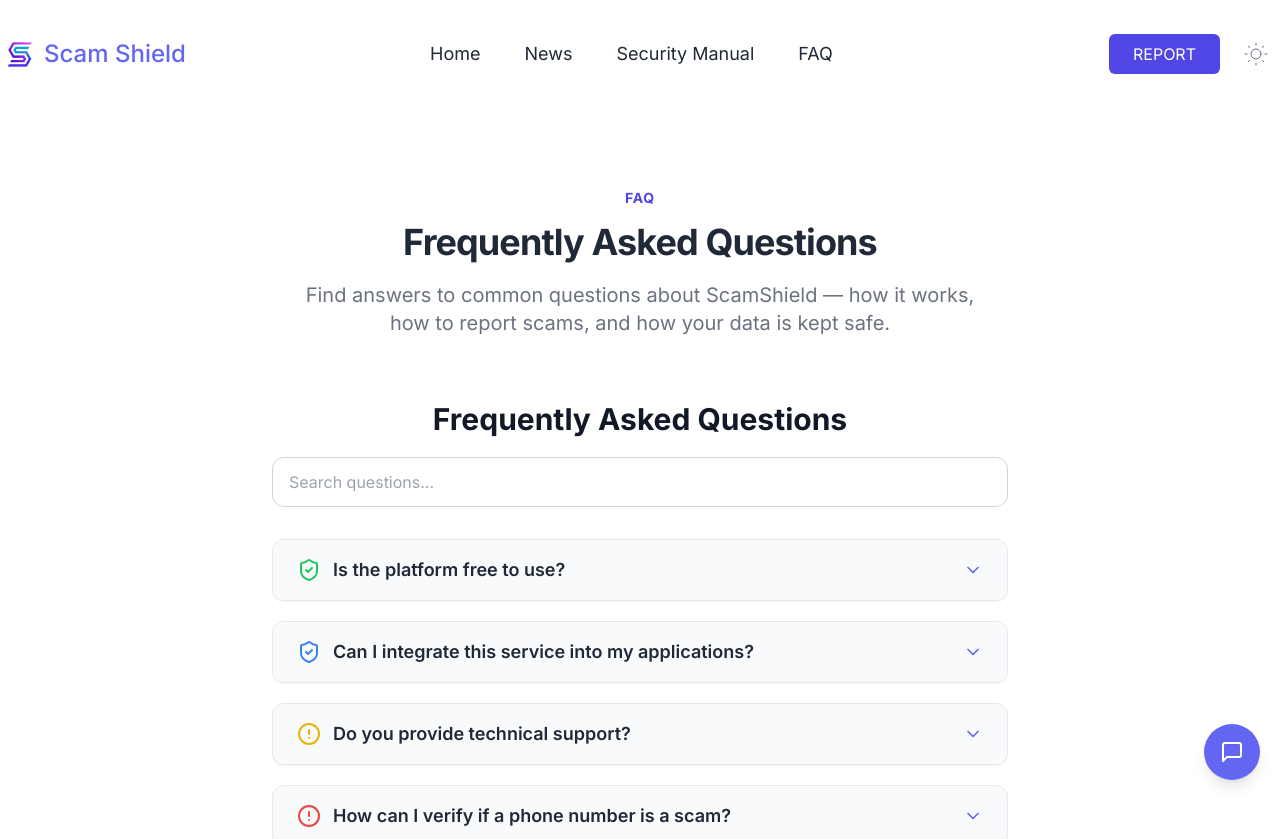
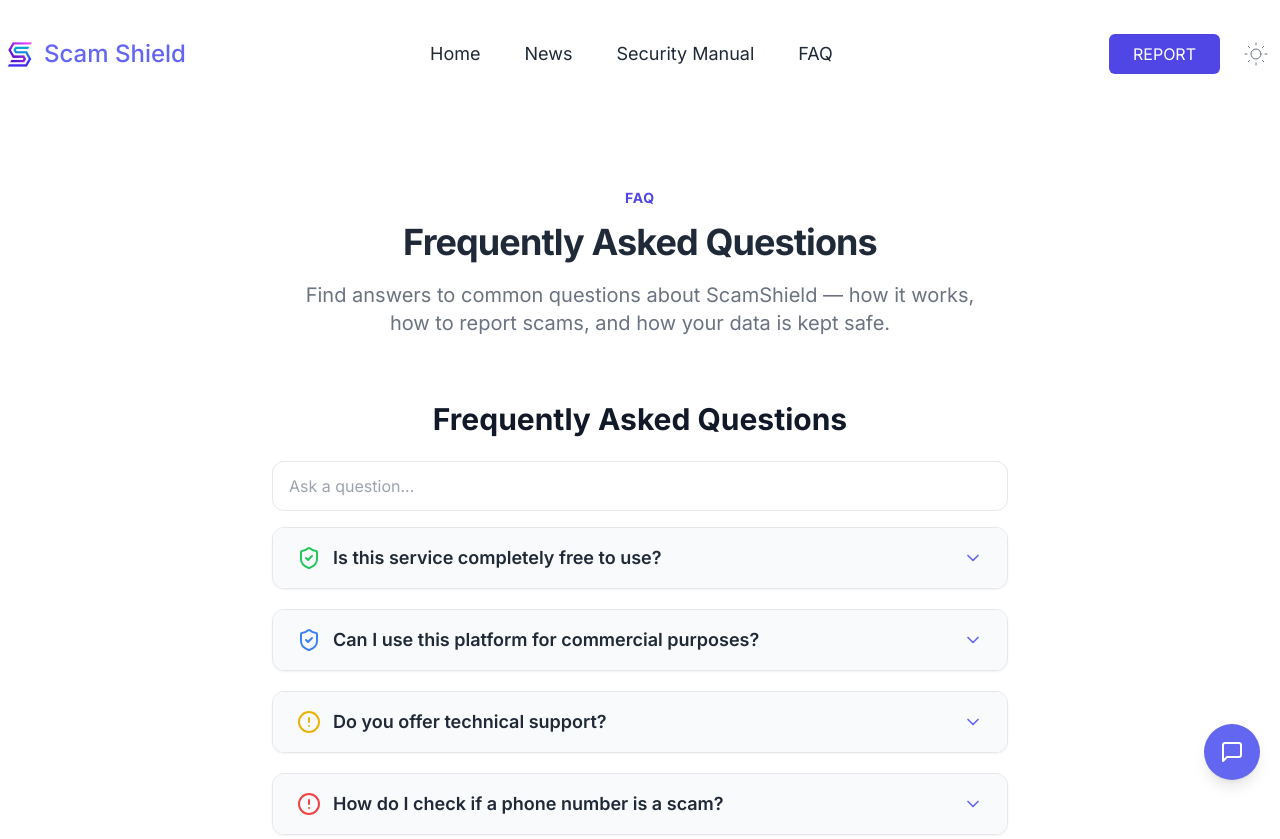
Before and after one commit to MaFiMoi/Computing_Research_Project_Group5, a Next.js app: page /faq in a window 1280 px wide. Shown: the top 839 px of the page. Built offline with nearby package versions, Linux system fonts and the light colour scheme.

Commit message:
Update search section

```diff
--- a/src/components/FaqItem.tsx
+++ b/src/components/FaqItem.tsx
@@ -1,38 +1,46 @@
 "use client";
 
-import React, { useState } from "react";
+import React, { useEffect, useState } from "react";
 import { Container } from "./Container";
 import { motion, AnimatePresence } from "framer-motion";
-import { ChevronDown, ShieldCheck, AlertCircle } from "lucide-react";
+import {
+  ChevronDown,
+  ShieldCheck,
+  AlertCircle,
+  XCircle,
+  Sparkles,
+} from "lucide-react";
 
-// ========================================
-// 🚀 Highlight helper
-// ========================================
-function highlight(text: string, keyword: string) {
-  if (!keyword) return text;
+// =======================================================
+// Highlight Function
+// =======================================================
+const highlightText = (text: string, keyword: string) => {
+  if (!keyword.trim()) return text;
+  const regex = new RegExp(`(${keyword})`, "gi");
+  return text.replace(regex, `<mark class="bg-yellow-300 text-black">$1</mark>`);
+};
 
-  const regex = new RegExp(`(${keyword})`, "gi");
-  return text.split(regex).map((part, index) =>
-    regex.test(part) ? (
-      <span key={index} className="bg-yellow-300 dark:bg-yellow-600 px-1 rounded">
-        {part}
-      </span>
-    ) : (
-      part
-    )
-  );
+// =======================================================
+// AI Similarity Function (no API required)
+// =======================================================
+const getSimilarityScore = (query: string, target: string): number => {
+  const q = query.toLowerCase();
+  const t = target.toLowerCase();
+
+  if (!q) return 0;
+  if (t.includes(q)) return q.length * 5; // ưu tiên match trực tiếp
+
+  // AI-like fuzzy matching
+  let score = 0;
+  for (let char of q) {
+    if (t.includes(char)) score += 1;
   }
 
-interface FAQItemProps {
-  index: number;
-  activeIndex: number | null;
-  onToggle: (idx: number) => void;
+  // Ưu tiên từ nằm ở đầu câu
+  if (t.startsWith(q)) score += 4;
 
-  question: string;
-  answer: string;
-  icon?: React.ReactNode;
-  search: string;
-}
+  return score;
+};
 
 // =======================================================
 // FAQ ITEM
@@ -44,21 +52,25 @@
   question,
   answer,
   icon,
-  search,
-}: FAQItemProps) {
+  keyword,
+}: any) {
   const open = activeIndex === index;
 
   return (
     <div className="mb-5 border rounded-xl shadow-sm bg-white dark:bg-gray-800 dark:border-gray-700 overflow-hidden">
-
-      {/* BUTTON */}
+      {/* Question */}
       <button
         onClick={() => onToggle(index)}
         className="w-full flex items-center justify-between px-6 py-4 text-left text-lg text-gray-800 dark:text-gray-200 bg-gray-50 dark:bg-gray-700 hover:bg-gray-100 dark:hover:bg-gray-600 transition-all duration-300"
       >
         <div className="flex items-center gap-3">
           {icon}
-          <span className="font-semibold">{highlight(question, search)}</span>
+          <span
+            className="font-semibold"
+            dangerouslySetInnerHTML={{
+              __html: highlightText(question, keyword),
+            }}
+          />
         </div>
 
         <motion.div
@@ -69,7 +81,7 @@
         </motion.div>
       </button>
 
-      {/* ANSWER PANEL */}
+      {/* Answer */}
       <AnimatePresence>
         {open && (
           <motion.div
@@ -79,7 +91,11 @@
             transition={{ duration: 0.35 }}
             className="px-6 py-4 text-gray-600 dark:text-gray-300 border-t dark:border-gray-600"
           >
-            {highlight(answer, search)}
+            <div
+              dangerouslySetInnerHTML={{
+                __html: highlightText(answer, keyword),
+              }}
+            />
           </motion.div>
         )}
       </AnimatePresence>
@@ -92,61 +108,122 @@
 // =======================================================
 export const Faq = () => {
   const [activeIndex, setActiveIndex] = useState<number | null>(null);
-  const [search, setSearch] = useState("");
+  const [keyword, setKeyword] = useState("");
 
   const toggleFAQ = (idx: number) => {
     setActiveIndex((prev) => (prev === idx ? null : idx));
   };
 
-  // Filter FAQ by keyword
-  const filteredFAQ = faqdata.filter(
+  // ===================================================
+  // AI-powered FAQ Suggestion
+  // ===================================================
+  const [suggestions, setSuggestions] = useState<any[]>([]);
+
+  useEffect(() => {
+    if (!keyword.trim()) {
+      setSuggestions([]);
+      return;
+    }
+
+    const results = faqdata
+      .map((item) => ({
+        ...item,
+        score: getSimilarityScore(keyword, item.question + item.answer),
+      }))
+      .filter((i) => i.score > 0)
+      .sort((a, b) => b.score - a.score)
+      .slice(0, 4); // giới hạn 4 gợi ý
+
+    setSuggestions(results);
+  }, [keyword]);
+
+  const filteredData = faqdata.filter(
     (item) =>
-      item.question.toLowerCase().includes(search.toLowerCase()) ||
-      item.answer.toLowerCase().includes(search.toLowerCase())
+      item.question.toLowerCase().includes(keyword.toLowerCase()) ||
+      item.answer.toLowerCase().includes(keyword.toLowerCase())
   );
 
   return (
     <Container className="!p-0">
       <div className="w-full max-w-3xl mx-auto p-4">
 
-        {/* TITLE */}
-        <h1 className="text-3xl font-bold text-center mb-5 text-gray-900 dark:text-gray-100">
+        <h1 className="text-3xl font-bold text-center mb-6 text-gray-900 dark:text-gray-100">
           Frequently Asked Questions
         </h1>
 
         {/* SEARCH BAR */}
+        <div className="flex items-center gap-3 mb-4">
           <input
             type="text"
-          placeholder="Search questions..."
-          value={search}
-          onChange={(e) => setSearch(e.target.value)}
-          className="w-full px-4 py-3 mb-8 rounded-xl border border-gray-300 dark:border-gray-700 bg-white dark:bg-gray-800 text-gray-800 dark:text-gray-200 focus:ring-2 focus:ring-indigo-500 outline-none transition"
+            placeholder="Ask a question..."
+            value={keyword}
+            onChange={(e) => setKeyword(e.target.value)}
+            className="w-full px-4 py-3 rounded-xl border dark:border-gray-600 bg-white dark:bg-gray-800 text-gray-900 dark:text-gray-100 focus:ring-2 focus:ring-indigo-500"
           />
 
-        {/* FAQ LOOP */}
-        {filteredFAQ.map((item, index) => (
+          {keyword && (
+            <button
+              onClick={() => setKeyword("")}
+              className="px-3 py-3 rounded-xl bg-red-500 hover:bg-red-600 text-white flex items-center"
+            >
+              <XCircle className="w-5 h-5" />
+            </button>
+          )}
+        </div>
+
+        {/* AI Suggestions */}
+        {suggestions.length > 0 && (
+          <div className="mb-8">
+            <div className="flex items-center gap-2 mb-2">
+              <Sparkles className="w-4 h-4 text-indigo-500" />
+              <p className="font-semibold text-gray-700 dark:text-gray-200">AI Suggestions</p>
+            </div>
+
+            <div className="flex flex-col gap-2">
+              {suggestions.map((s, idx) => (
+                <button
+                  key={idx}
+                  onClick={() => {
+                    const index = faqdata.indexOf(s);
+                    setActiveIndex(index);
+                    setKeyword(s.question);
+                  }}
+                  className="text-left px-4 py-3 rounded-lg border bg-gray-50 dark:bg-gray-700 hover:bg-gray-100 dark:hover:bg-gray-600 transition text-gray-800 dark:text-gray-200"
+                >
+                  <span
+                    dangerouslySetInnerHTML={{
+                      __html: highlightText(s.question, keyword),
+                    }}
+                  />
+                </button>
+              ))}
+            </div>
+          </div>
+        )}
+
+        {/* FAQ LIST */}
+        {filteredData.length === 0 ? (
+          <p className="text-center text-gray-600 dark:text-gray-300 italic mt-10">
+            No results found.
+          </p>
+        ) : (
+          filteredData.map((item, index) => (
             <FAQItem
               key={index}
               index={index}
               activeIndex={activeIndex}
               onToggle={toggleFAQ}
-            search={search}
               question={item.question}
               answer={item.answer}
               icon={item.icon}
+              keyword={keyword}
             />
-        ))}
-
-        {filteredFAQ.length === 0 && (
-          <p className="text-center text-gray-500 dark:text-gray-400 mt-6">
-            No results found.
-          </p>
+          ))
         )}
 
-        {/* Divider */}
+        {/* GROUP MEMBERS */}
         <div className="border-t border-gray-300 dark:border-gray-600 my-14"></div>
 
-        {/* GROUP MEMBERS TABLE */}
         <div className="mt-10">
           <h2 className="text-2xl font-semibold text-center mb-6 text-gray-800 dark:text-gray-100">
             Group Members
@@ -184,43 +261,38 @@
 };
 
 // =======================================================
-// FAQ DATA – SaaS Professional Edition
+// FAQ DATA
 // =======================================================
 const faqdata = [
   {
-    question: "Is the platform free to use?",
-    answer:
-      "Yes. All core features are available at no cost. You can search data, submit reports, and access basic insights without any subscription.",
+    question: "Is this service completely free to use?",
+    answer: "Yes! You can use and contribute without paying any fees.",
     icon: <ShieldCheck className="w-6 h-6 text-green-500" />,
   },
   {
-    question: "Can I integrate this service into my applications?",
-    answer:
-      "Yes. Our system is designed for commercial and enterprise use. You’re free to integrate our APIs or data services into any product or workflow.",
+    question: "Can I use this platform for commercial purposes?",
+    answer: "Absolutely! You can integrate our service into any project.",
     icon: <ShieldCheck className="w-6 h-6 text-blue-500" />,
   },
   {
-    question: "Do you provide technical support?",
-    answer:
-      "We offer community support for all users. Premium plans include priority support and dedicated assistance.",
+    question: "Do you offer technical support?",
+    answer: "Free users get basic support. Premium users get priority help.",
     icon: <AlertCircle className="w-6 h-6 text-yellow-500" />,
   },
   {
-    question: "How can I verify if a phone number is a scam?",
-    answer:
-      "Enter the number in our search tool to see activity patterns, risk levels, and aggregated reports.",
+    question: "How do I check if a phone number is a scam?",
+    answer: "Enter the number in our tool to see reports and scam data.",
     icon: <AlertCircle className="w-6 h-6 text-red-500" />,
   },
   {
-    question: "Where does your security data come from?",
+    question: "Where do scam statistics come from?",
     answer:
-      "Our database is updated from verified user submissions and global cybersecurity intelligence partners.",
+      "From user submissions, verified reports, and trusted security providers.",
     icon: <ShieldCheck className="w-6 h-6 text-indigo-500" />,
   },
   {
-    question: "Is my personal information protected?",
-    answer:
-      "Absolutely. We follow strict data protection standards and never expose or share your private information.",
+    question: "Is my personal information protected when reporting?",
+    answer: "Yes. We never disclose or expose your personal data.",
     icon: <ShieldCheck className="w-6 h-6 text-green-600" />,
   },
 ];
```
Lines whose indentation alone changed are shown as unchanged.
